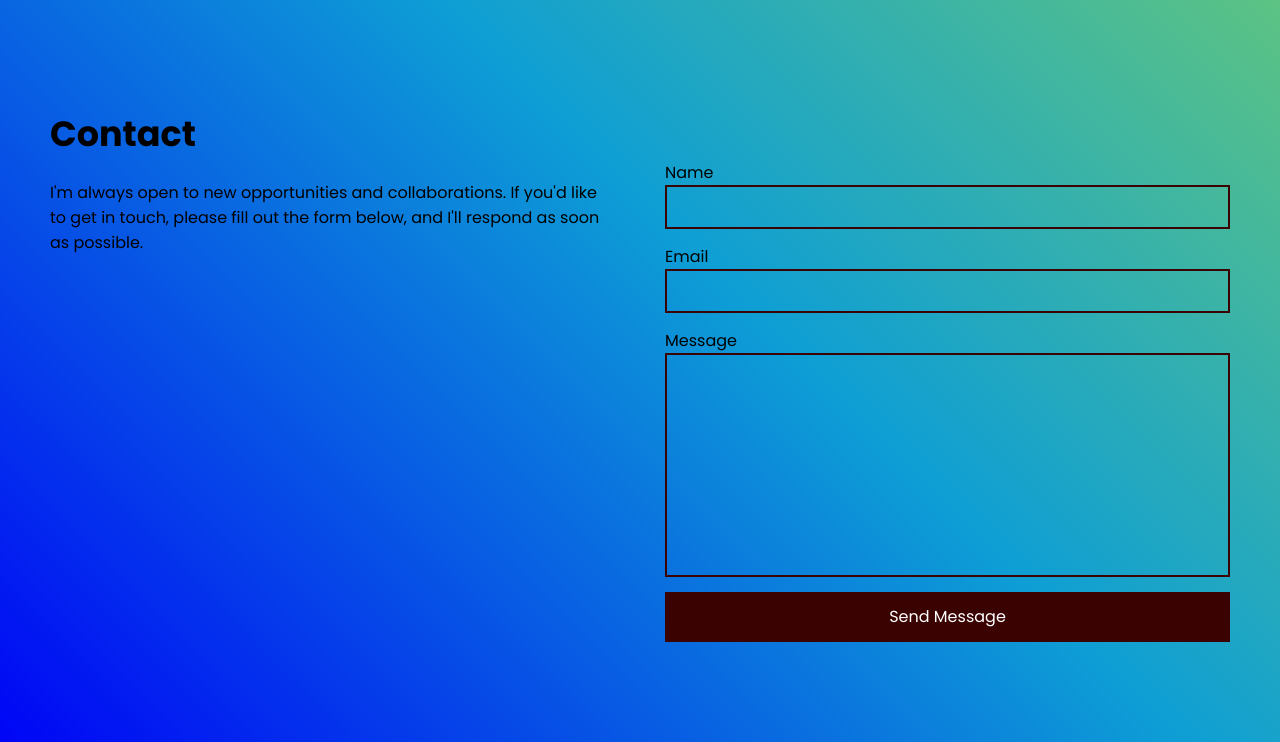
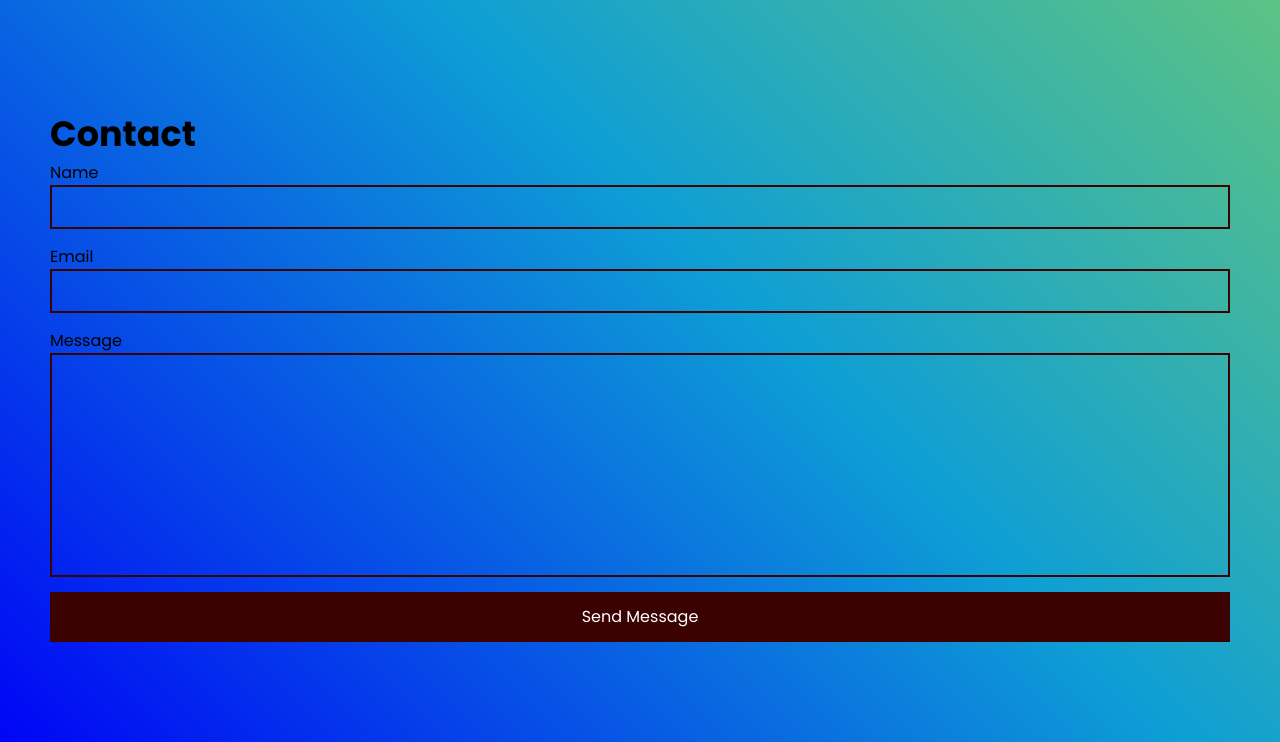
Before and after one commit to THEDEV077/proj-html-css, a plain HTML site: page index.html in a window 1280 px wide. Shown: the part 1350-2092 px from the top of the page. Drawn offline with Linux system fonts and the light colour scheme.

Commit message:
Update index.html

```diff
--- a/index.html
+++ b/index.html
@@ -117,9 +117,7 @@
         <h2>Contact</h2>
 
         <div class="group">
-          <div class="text">
-            I'm always open to new opportunities and collaborations. If you'd like to get in touch, please fill out the form below, and I'll respond as soon as possible.
-          </div>
+
 
           <form>
             <label for="name">Name</label>
```
